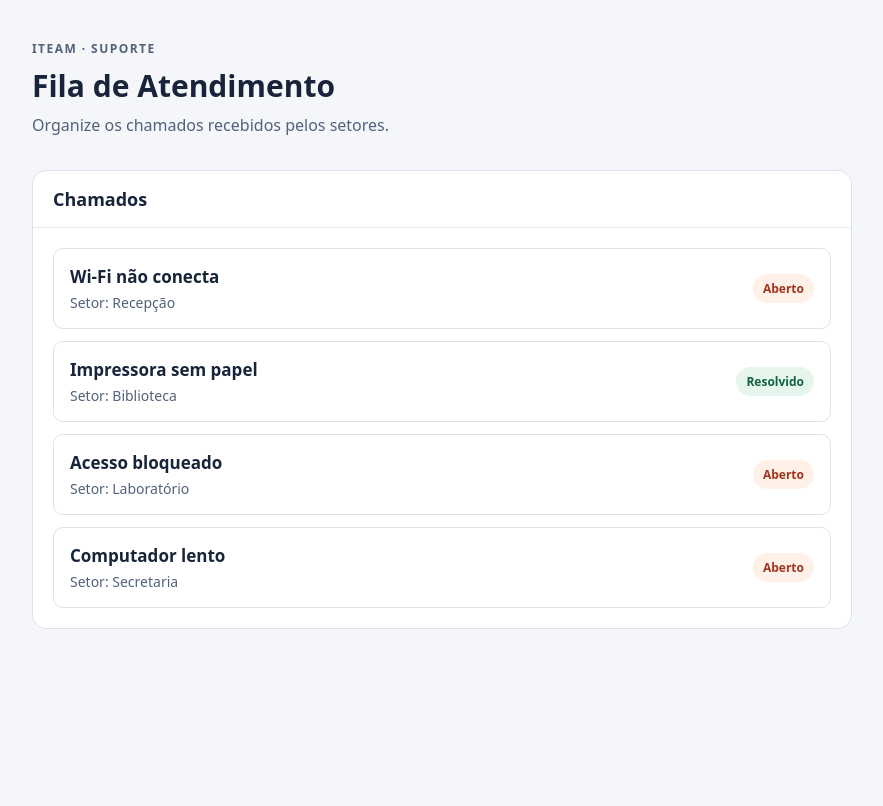
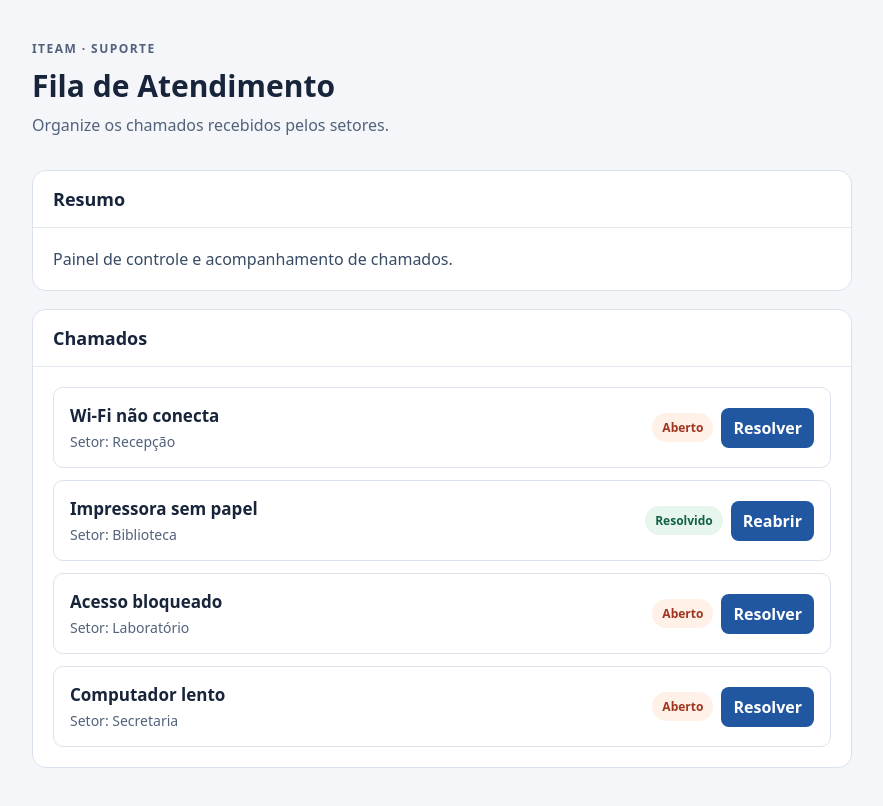
Before and after one commit to BrunoFreitass/fila-atendimento-BrunoFreitas, a React (Vite) app: page / in a window 1280 px wide. Shown: the top 806 px of the page, without its empty margins (198-1081 px from the left). Built offline with nearby package versions, Linux system fonts and the light colour scheme.

Commit message:
feat(E3): adiciona Panel com children e comunicacao por props e callbacks

```diff
--- a/src/App.jsx
+++ b/src/App.jsx
@@ -1,8 +1,13 @@
 import "./App.css";
 import ChamadoList from "./components/ChamadoList";
+import Panel from "./components/Panel";
 import { initialTickets } from "./data/chamados";
 
 export default function App() {
+  function handleToggleTicket(ticketId) {
+    console.log("Chamado clicado:", ticketId);
+  }
+
   return (
     <main className="app">
       <header className="hero">
@@ -11,14 +16,13 @@ export default function App() {
         <p>Organize os chamados recebidos pelos setores.</p>
       </header>
 
-      <section className="panel">
-        <div className="panel-header">
-          <h2>Chamados</h2>
-        </div>
-        <div className="panel-content">
-          <ChamadoList tickets={initialTickets} />
-        </div>
-      </section>
+      <Panel title="Resumo">
+        <p className="summary">Painel de controle e acompanhamento de chamados.</p>
+      </Panel>
+
+      <Panel title="Chamados">
+        <ChamadoList tickets={initialTickets} onToggle={handleToggleTicket} />
+      </Panel>
     </main>
   );
 }
--- a/src/components/ChamadoCard.jsx
+++ b/src/components/ChamadoCard.jsx
@@ -1,13 +1,18 @@
-export default function ChamadoCard({ title, sector, resolved }) {
+export default function ChamadoCard({ id, title, sector, resolved, onToggle }) {
   return (
     <article className="ticket-card">
       <div>
         <h3>{title}</h3>
         <p>Setor: {sector}</p>
       </div>
-      <span className={`badge ${resolved ? "badge-done" : "badge-open"}`}>
-        {resolved ? "Resolvido" : "Aberto"}
-      </span>
+      <div className="ticket-actions">
+        <span className={`badge ${resolved ? "badge-done" : "badge-open"}`}>
+          {resolved ? "Resolvido" : "Aberto"}
+        </span>
+        <button type="button" onClick={() => onToggle(id)}>
+          {resolved ? "Reabrir" : "Resolver"}
+        </button>
+      </div>
     </article>
   );
 }
--- a/src/components/ChamadoList.jsx
+++ b/src/components/ChamadoList.jsx
@@ -1,6 +1,6 @@
 import ChamadoCard from "./ChamadoCard";
 
-export default function ChamadoList({ tickets }) {
+export default function ChamadoList({ tickets, onToggle }) {
   if (tickets.length === 0) {
     return <p>Nenhum chamado cadastrado.</p>;
   }
@@ -10,9 +10,11 @@ export default function ChamadoList({ tickets }) {
       {tickets.map((ticket) => (
         <ChamadoCard
           key={ticket.id}
+          id={ticket.id}
           title={ticket.title}
           sector={ticket.sector}
           resolved={ticket.resolved}
+          onToggle={onToggle}
         />
       ))}
     </div>
--- /dev/null
+++ b/src/components/Panel.jsx
@@ -0,0 +1,12 @@
+export default function Panel({ title, children }) {
+  return (
+    <section className="panel">
+      <div className="panel-header">
+        <h2>{title}</h2>
+      </div>
+      <div className="panel-content">
+        {children}
+      </div>
+    </section>
+  );
+}
```
